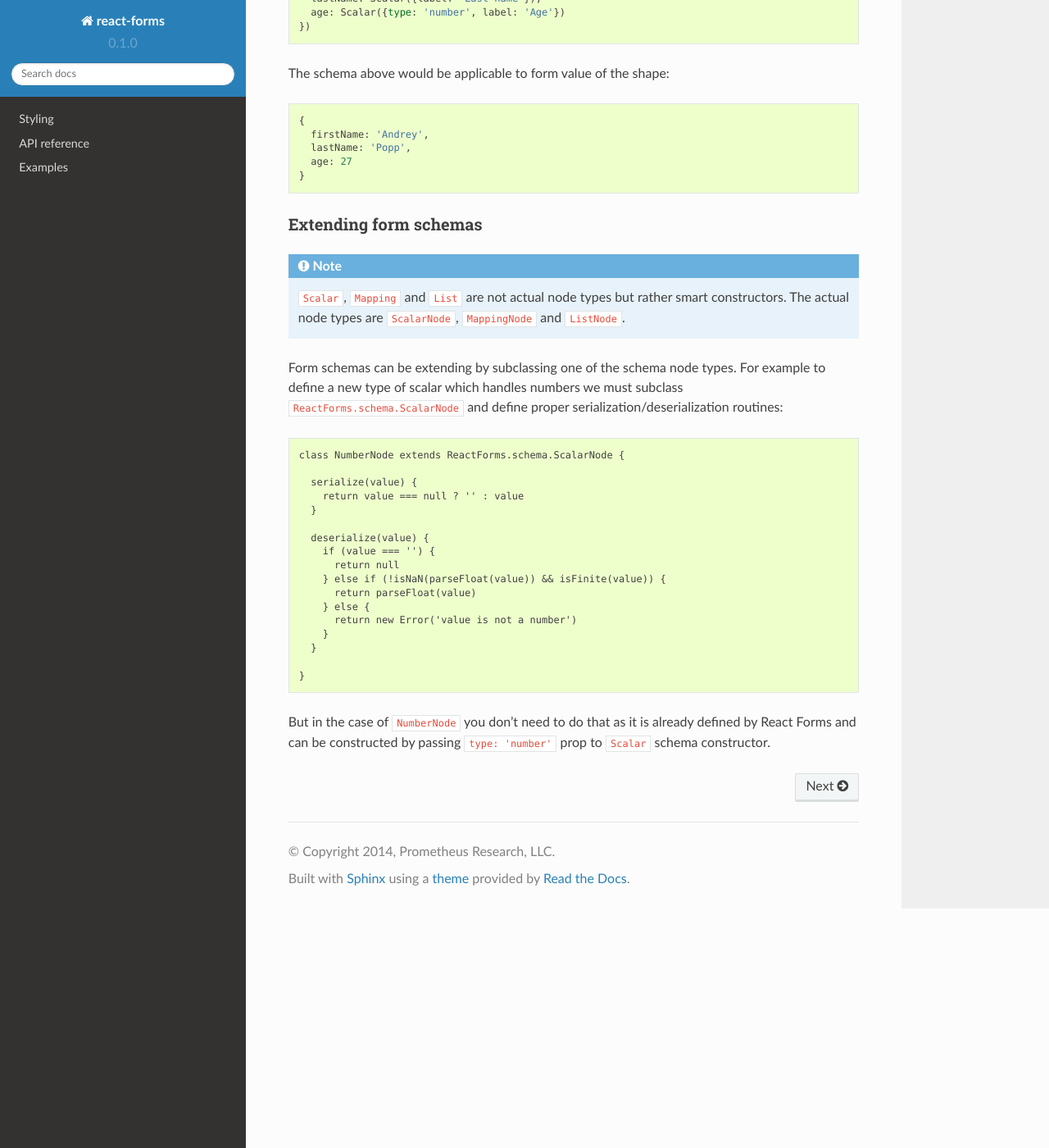
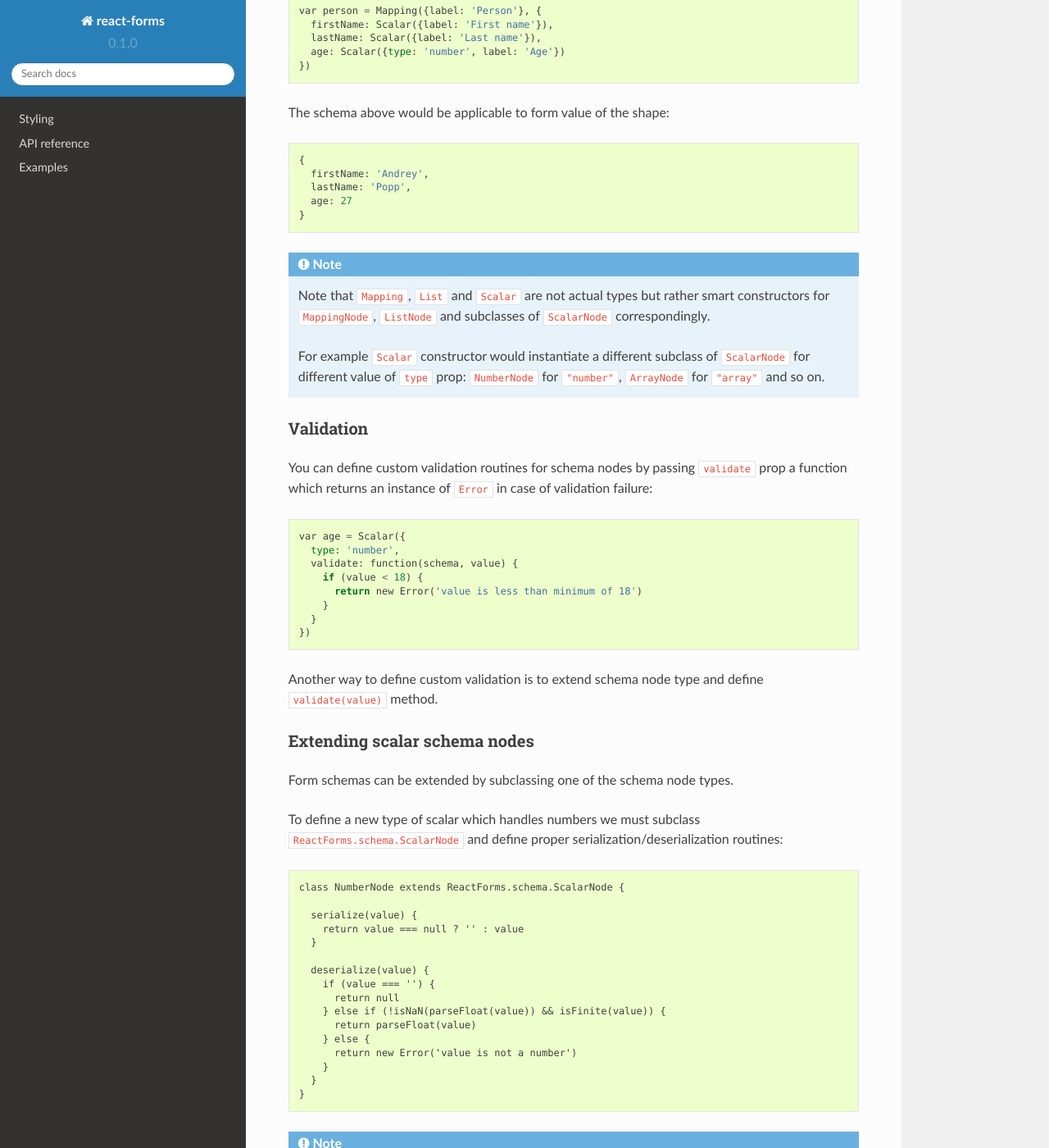
Before and after one commit to prometheusresearch-archive/react-forms, a Sphinx documentation site: the page built from docs/index.rst, in a window 1280 px wide and 1400 px high, scrolled down 2785 px. Shown: the whole window at 82% size. Built offline with Sphinx 7.4.7 and the Read the Docs theme 2.0.0, drawn with Linux system fonts in a browser that asks for light colours; pages that are not in the unit, such as notebooks, are missing from menus; some of the changed text lies outside the part shown.

Commit message:
docs: more docs on schema extension

```diff
--- a/docs/index.rst
+++ b/docs/index.rst
@@ -162,21 +162,43 @@ The schema above would be applicable to form value of the shape::
     age: 27
   }
 
-Extending form schemas
-~~~~~~~~~~~~~~~~~~~~~~
+.. note::
 
-.. note::
-  :class: inline
+  Note that ``Mapping``, ``List`` and ``Scalar`` are not actual types but rather
+  smart constructors for ``MappingNode``, ``ListNode`` and subclasses of
+  ``ScalarNode`` correspondingly.
 
-  ``Scalar``, ``Mapping`` and ``List`` are not actual node types but rather
-  smart constructors. The actual node types are ``ScalarNode``, ``MappingNode``
-  and ``ListNode``.
+  For example ``Scalar`` constructor would instantiate a different subclass of
+  ``ScalarNode`` for different value of ``type`` prop: ``NumberNode`` for
+  ``"number"``, ``ArrayNode`` for ``"array"`` and so on.
 
-Form schemas can be extending by subclassing one of the schema node types. For
-example to define a new type of scalar which handles numbers we must subclass
+Validation
+~~~~~~~~~~
+
+You can define custom validation routines for schema nodes by passing
+``validate`` prop a function which returns an instance of ``Error`` in case of
+validation failure::
+
+  var age = Scalar({
+    type: 'number',
+    validate: function(schema, value) {
+      if (value < 18) {
+        return new Error('value is less than minimum of 18')
+      }
+    }
+  })
+
+Another way to define custom validation is to extend schema node type and define
+``validate(value)`` method.
+
+Extending scalar schema nodes
+~~~~~~~~~~~~~~~~~~~~~~~~~~~~~
+
+Form schemas can be extended by subclassing one of the schema node types.
+
+To define a new type of scalar which handles numbers we must subclass
 ``ReactForms.schema.ScalarNode`` and define proper serialization/deserialization
 routines::
-
 
   class NumberNode extends ReactForms.schema.ScalarNode {
 
@@ -193,12 +215,48 @@ routines::
         return new Error('value is not a number')
       }
     }
-
   }
 
-But in the case of ``NumberNode`` you don't need to do that as it is already
-defined by React Forms and can be constructed by passing ``type: 'number'`` prop
-to ``Scalar`` schema constructor.
+.. note::
+
+  React Forms already implements ``NumberNode``, you can create instances of it
+  by passing ``"number"`` to ``Scalar`` constructor.
+
+To use ``NumberNode`` you need to create instances using the ``create(props)``
+static method of the type::
+
+  var number = NumberNode.create()
+
+Custom validation routines
+~~~~~~~~~~~~~~~~~~~~~~~~~~
+
+Schema node types can also define custom validation routines which can be
+parametrized by node's props. We need to define ``validate(value)`` method for
+that::
+
+  class RangedNumberNode extends NumberNode {
+
+    validate(value) {
+      var maybeError = super(value)
+      if (maybeError instanceof Error) {
+        return maybeError
+      }
+      var min = this.props.get('min', -Infinity)
+      var max = this.props.get('max', Infinity)
+      if (value < min) {
+        return new Error(`value ${value} is less than the minimum of ${min}`)
+      }
+      if (value > max) {
+        return new Error(`value ${value} is greater than the maximum of ${max}`)
+      }
+    }
+  }
+
+Inside ``validate(value)`` method we would want to call the base class
+implementation at some point to make sure we don't skip base validation logic.
+
+Schema node can decide on itself if it wants to fail early or override the
+validation error base implementation.
 
 .. toctree::
    :maxdepth: 3
```
